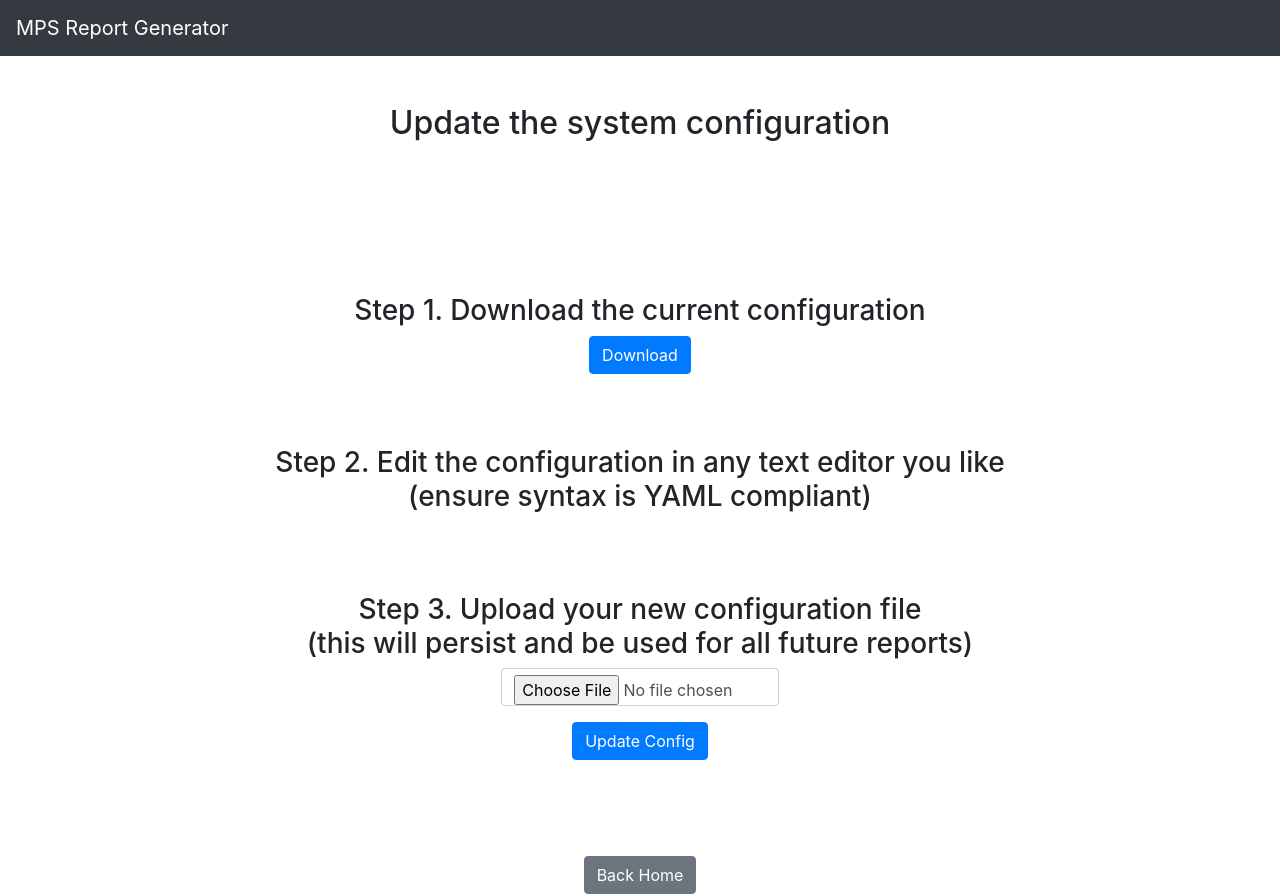
After one commit to network-mapping/mps-kpi, a Flask app: page /settings/config in a window 1280 px wide. The commit adds this page. Run offline with Flask 3, Linux system fonts and the light colour scheme; some libraries are stand-ins or nearby versions.

Commit message:
add settings nav link for config updates and support upload of new config.yaml to disk

```diff
--- a/src/api.py
+++ b/src/api.py
@@ -82,8 +82,8 @@ def run_report():
 def finance_download(filename):
     return send_file(urllib.parse.unquote(filename))
 
-@app.route('/example_config')
-def example_config_download():
+@app.route('/current_config')
+def current_config_download():
     return send_file(join(APP_ROOT,'config.yaml'))
 
 def zipfolder(foldername, target_dir):
@@ -105,6 +105,15 @@ def exe_download():
 
 
 
+@app.route('/settings/config', methods=['GET', 'POST'])
+def update_config():
+    if request.method == 'POST':
+        new_config = request.files.get('new_config')
+
+        new_config.save(join(APP_ROOT, 'config.yaml'))
+
+    return render_template('config.html')
+
 
 if __name__ == '__main__':
     app.run(port=os.getenv('PORT'), host=os.getenv('HOST'))
--- /dev/null
+++ b/src/templates/config.html
@@ -0,0 +1,101 @@
+<!DOCTYPE html>
+<html lang="en">
+
+<head>
+    <meta charset="UTF-8">
+    <meta name="viewport" content="width=device-width, initial-scale=1.0">
+    <link rel="icon" type="image/x-icon" href="/images/favicon.ico">
+    <title>NMG MPS Report Generator</title>
+
+    <!-- Include Bootstrap CSS -->
+    <link rel="stylesheet" href="https://stackpath.bootstrapcdn.com/bootstrap/4.5.2/css/bootstrap.min.css">
+</head>
+
+<body>
+    <nav class="navbar navbar-expand-md bg-dark navbar-dark">
+        <a class="navbar-brand" href="/">MPS Report Generator</a>
+    </nav>
+
+    <div class="container mt-5 text-center">
+
+
+
+            {% with messages = get_flashed_messages() %}
+            {% if messages %}
+            <div class="col-md-10 offset-md-1">
+                {% for message in messages %}
+                {% if message.error %}
+                <div class="alert alert-danger alert-dismissible" role="alert">
+
+                    {{ message.error }}
+                    <button type="button" class="close" data-dismiss="alert" aria-label="Close">
+                        <span aria-hidden="true">&times;</span>
+                    </button>
+
+                </div>
+                {% endif %}
+                {% endfor %}
+            </div>
+            {% endif %}
+            {% endwith %}
+
+            <div class="row mb-20 align-items-start">
+                <div class="col align-items-start">
+                    <h2>Update the system configuration</h2>
+                    <br>
+                    <br>
+                    <br>
+                    <br>
+                    <br>
+                    <br>
+                    <h3>Step 1. Download the current configuration</h3>
+                    <a href="{{ url_for('current_config_download') }}"><button
+                            class="btn btn-primary">Download</button></a>
+                </div>
+            </div>
+            <br>
+            <br>
+            <br>
+            <div class="row mb-20 align-items-center">
+                <div class="col">
+                    <h3>Step 2. Edit the configuration in any text editor you like  <br> (ensure syntax is YAML compliant)
+                    </h3>
+                </div>
+            </div>
+            <br>
+            <br>
+            <br>
+            <div class="row mb-20 align-items-end">
+                <div class="col">
+                    <h3>Step 3. Upload your new configuration file <br> (this will persist and be used for all future
+                        reports)
+                    </h3>
+                    <form action="/settings/config" method="post" enctype="multipart/form-data">
+                        <div class="form-group justify-content-center">
+                            <center>
+                                <input style="width:25%" type="file" class="form-control" id="new_config" name="new_config"></input>
+                            </center>
+                            <!-- <label for="excel_header_row">Excel Header Row</label>
+            <input type="number" class="form-control" id="excel_header_row" name="excel_header_row" placeholder="Enter the excel row number which contains the project column headings..." value=5></input> -->
+
+                        </div>
+                        <button type="submit" class="btn btn-primary">Update Config</button>
+                    </form>
+                </div>
+            </div>
+            <br>
+            <br>
+            <br>
+            <br>
+            <a href="{{ url_for('index') }}"><button
+                class="btn btn-secondary">Back Home</button></a>
+        </div>
+    </div>
+
+    <!-- Include Bootstrap JS (Optional, for certain Bootstrap features) -->
+    <script src="https://code.jquery.com/jquery-3.5.1.slim.min.js"></script>
+    <script src="https://cdn.jsdelivr.net/npm/@popperjs/core@2.5.4/dist/umd/popper.min.js"></script>
+    <script src="https://stackpath.bootstrapcdn.com/bootstrap/4.5.2/js/bootstrap.min.js"></script>
+</body>
+
+</html>
```
Also changed, not shown: src/templates/index.html (+11 -0 lines).
